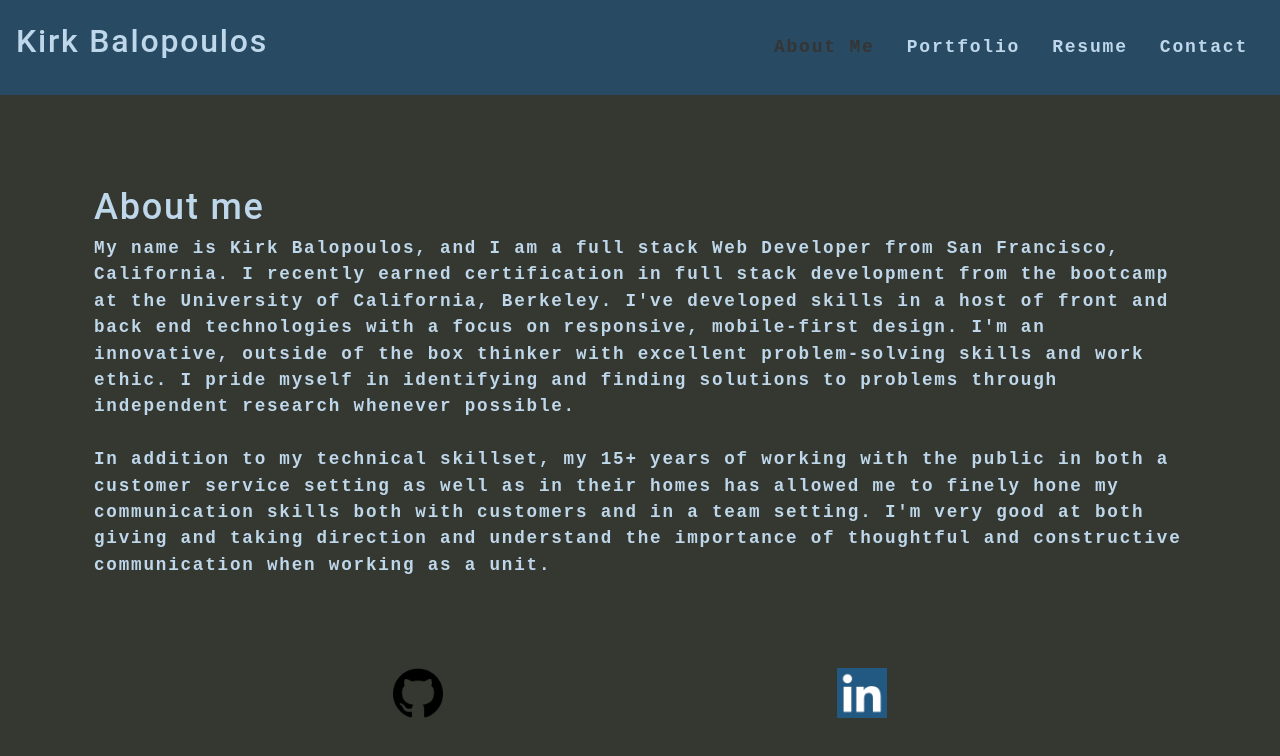
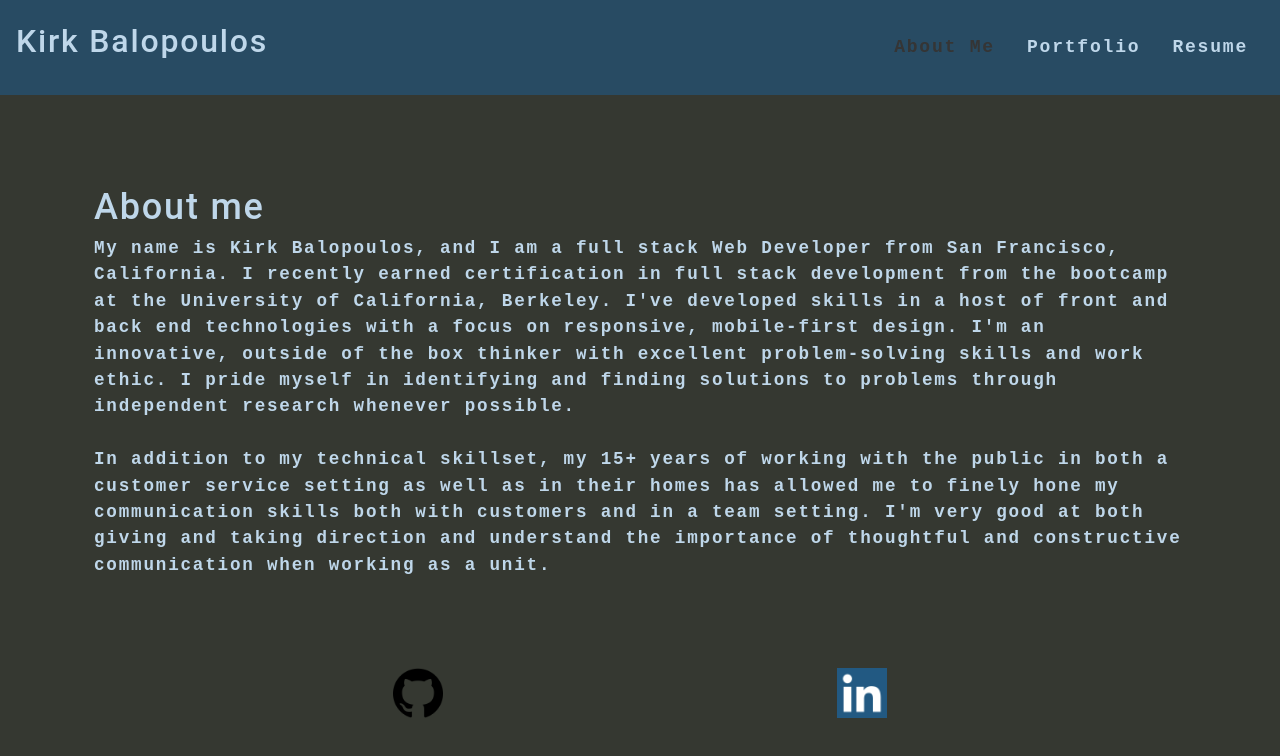
Before and after one commit to kirkbalop/react-portfolio, a React (Create React App) app: page / in a window 1280 px wide. Shown: the top 756 px of the page. Built offline with nearby package versions, Linux system fonts and the light colour scheme.

Commit message:
remove contact from nav

```diff
--- a/src/components/Nav/index.js
+++ b/src/components/Nav/index.js
@@ -1,22 +1,22 @@
-import React from 'react';
+import React from "react";
 
 function Nav(props) {
   const { currentTab, setCurrentTab } = props;
-    return(
+  return (
     <nav>
       <ul className="flex-row mobile-view">
-                <li className={currentTab === 'about' ? 'mx-2 navActive' : 'mx-2'}>
+        <li className={currentTab === "about" ? "mx-2 navActive" : "mx-2"}>
           <span onClick={() => setCurrentTab("about")}>About Me</span>
         </li>
-                <li className={currentTab === 'portfolio' ? 'mx-2 navActive' : 'mx-2'}>
+        <li className={currentTab === "portfolio" ? "mx-2 navActive" : "mx-2"}>
           <span onClick={() => setCurrentTab("portfolio")}>Portfolio</span>
         </li>
-                <li className={currentTab === 'resume' ? 'mx-2 navActive' : 'mx-2'}>
+        <li className={currentTab === "resume" ? "mx-2 navActive" : "mx-2"}>
           <span onClick={() => setCurrentTab("resume")}>Resume</span>
         </li>
-                <li className={currentTab === 'contact' ? 'mx-2 navActive' : 'mx-2'}>
+        {/* <li className={currentTab === 'contact' ? 'mx-2 navActive' : 'mx-2'}>
                     <span onClick={() => setCurrentTab("contact")}>Contact</span>
-                </li>
+                </li> */}
       </ul>
     </nav>
   );
```
Lines whose indentation alone changed are shown as unchanged.
